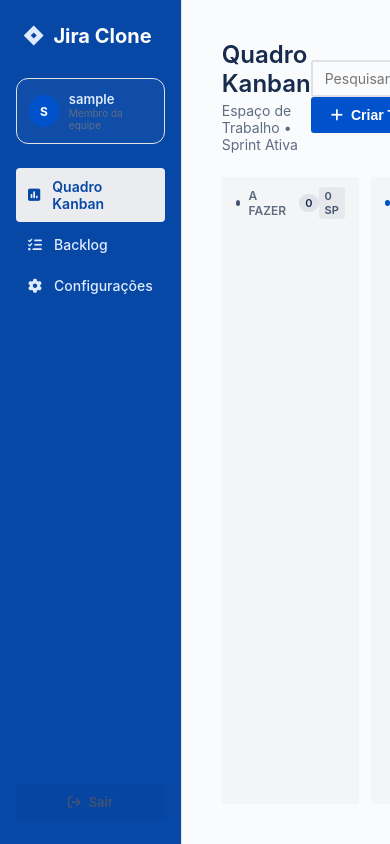
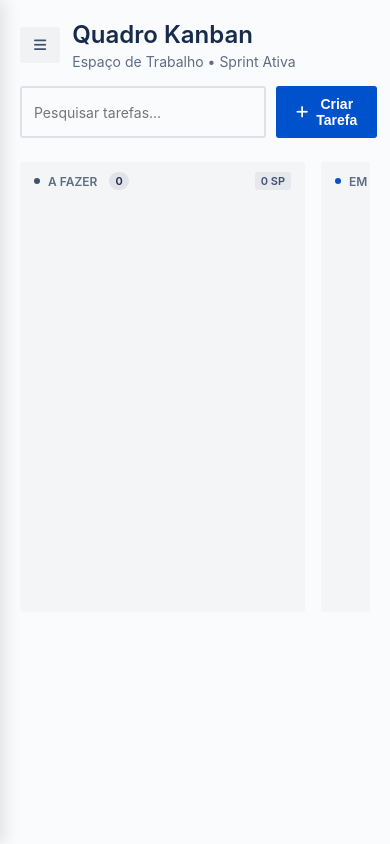
Before and after one commit to ryzemebom/Jira-Clone, a PHP site: page / in a window 390 px wide. Run offline with PHP 8.4, Linux system fonts and the light colour scheme; the visitor is signed in with stand-in values (Sample User, id 1); data that the repository does not hold is empty; some web fonts are replaced.

Commit message:
feat: add mobile responsiveness and sidebar drawer toggle

```diff
--- a/style.css
+++ b/style.css
@@ -631,3 +631,86 @@ textarea.form-control {
     font-size: 13px;
     color: var(--text-main);
 }
+
+/* --- Mobile Responsiveness Media Queries --- */
+
+@media (max-width: 900px) {
+    /* Make Kanban columns scrollable horizontally like real Jira */
+    .board-container {
+        display: flex;
+        overflow-x: auto;
+        gap: 16px;
+        padding-bottom: 16px;
+        align-items: flex-start;
+    }
+    .board-column {
+        flex: 0 0 285px;
+        min-height: 450px;
+    }
+}
+
+@media (max-width: 768px) {
+    body {
+        flex-direction: column;
+    }
+
+    /* Transform Sidebar into an offscreen Drawer */
+    aside {
+        position: fixed;
+        left: -260px;
+        top: 0;
+        bottom: 0;
+        width: 260px;
+        height: 100vh;
+        transition: left 0.3s cubic-bezier(0.25, 0.8, 0.25, 1);
+        box-shadow: 5px 0 15px rgba(0, 0, 0, 0.1);
+    }
+
+    aside.active {
+        left: 0;
+    }
+
+    /* Display Hamburguer Sidebar Toggle */
+    #btn-toggle-sidebar {
+        display: block !important;
+    }
+
+    main {
+        padding: 20px;
+        height: calc(100vh - 60px);
+    }
+
+    header {
+        flex-direction: column;
+        align-items: flex-start;
+        gap: 16px;
+    }
+
+    .header-actions {
+        display: flex;
+        flex-direction: row;
+        width: 100%;
+        gap: 10px;
+        justify-content: space-between;
+    }
+
+    .header-actions input {
+        flex-grow: 1;
+        width: auto !important;
+    }
+
+    /* Modals should expand on mobile */
+    .modal-container {
+        width: 95%;
+        padding: 16px;
+        max-height: 90vh;
+        overflow-y: auto;
+    }
+
+    /* Auth Card responsiveness */
+    .auth-container {
+        width: 90%;
+        padding: 24px;
+        margin: 0 auto;
+    }
+}
```
